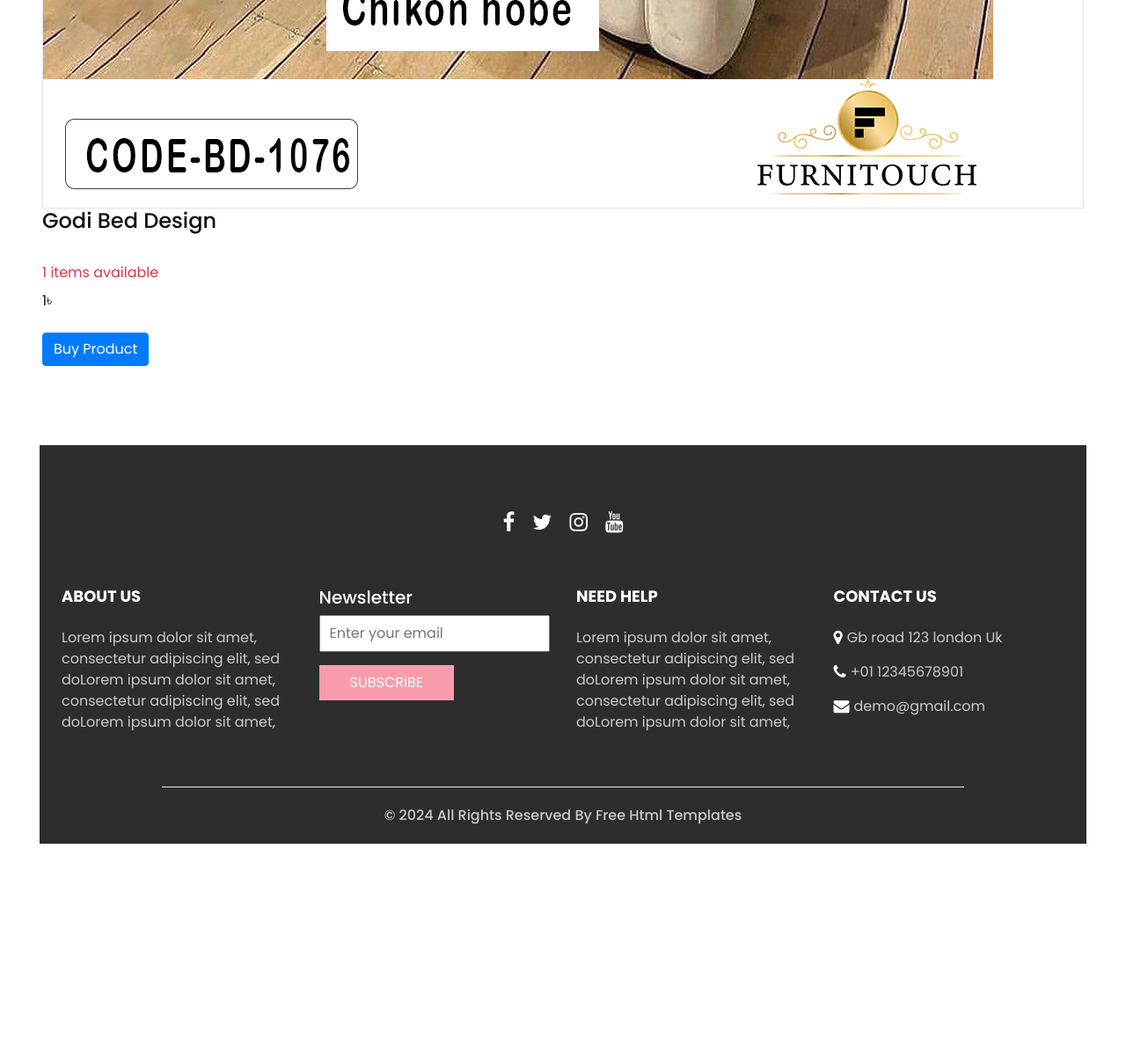
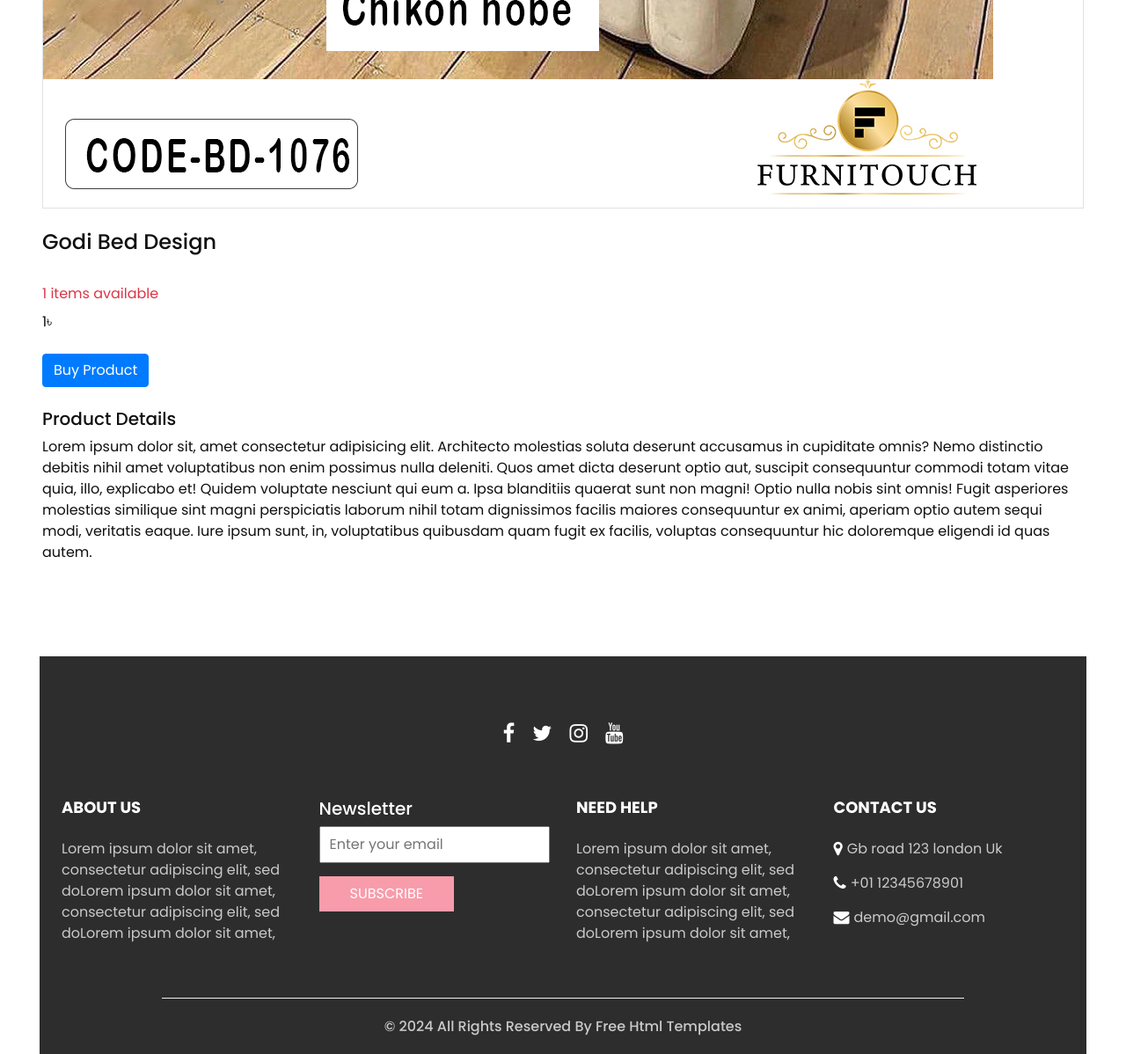
Before and after one commit to 0rakib0/trust_deal-ecommerce-project, a Django app: a page that uses templates/single_product.html in a window 1280 px wide. Shown: the part 1101-2299 px from the top of the page at 88% size. Before the commit the page ends 2060 px from the top, so only its background shows below. Run offline with Django 4.2, Linux system fonts and the light colour scheme; data comes from the database, SQL or seed files in the repository; some libraries are stand-ins or nearby versions.

Commit message:
single product page title, price, buy button and product details design

```diff
--- a/templates/single_product.html
+++ b/templates/single_product.html
@@ -12,6 +12,9 @@ shop
         <div class="col">
             <div class="img_container border">
                 <img src="{{data.Product_image.url}}" alt="">
+            </div>
+            <div class="image_galery">
+                <img src="" alt="">
             </div>
         </div>
         <div class="col">
@@ -37,6 +40,10 @@ shop
                     {% endif %}
             </div>
             <a href="#" class="btn btn-primary btn-md">Buy Product</a>
+            <div class="mt-4">
+                <h5>Product Details</h5>
+                <p>Lorem ipsum dolor sit, amet consectetur adipisicing elit. Architecto molestias soluta deserunt accusamus in cupiditate omnis? Nemo distinctio debitis nihil amet voluptatibus non enim possimus nulla deleniti. Quos amet dicta deserunt optio aut, suscipit consequuntur commodi totam vitae quia, illo, explicabo et! Quidem voluptate nesciunt qui eum a. Ipsa blanditiis quaerat sunt non magni! Optio nulla nobis sint omnis! Fugit asperiores molestias similique sint magni perspiciatis laborum nihil totam dignissimos facilis maiores consequuntur ex animi, aperiam optio autem sequi modi, veritatis eaque. Iure ipsum sunt, in, voluptatibus quibusdam quam fugit ex facilis, voluptas consequuntur hic doloremque eligendi id quas autem.</p>
+            </div>
         </div>
     </div>
 </div>
```
